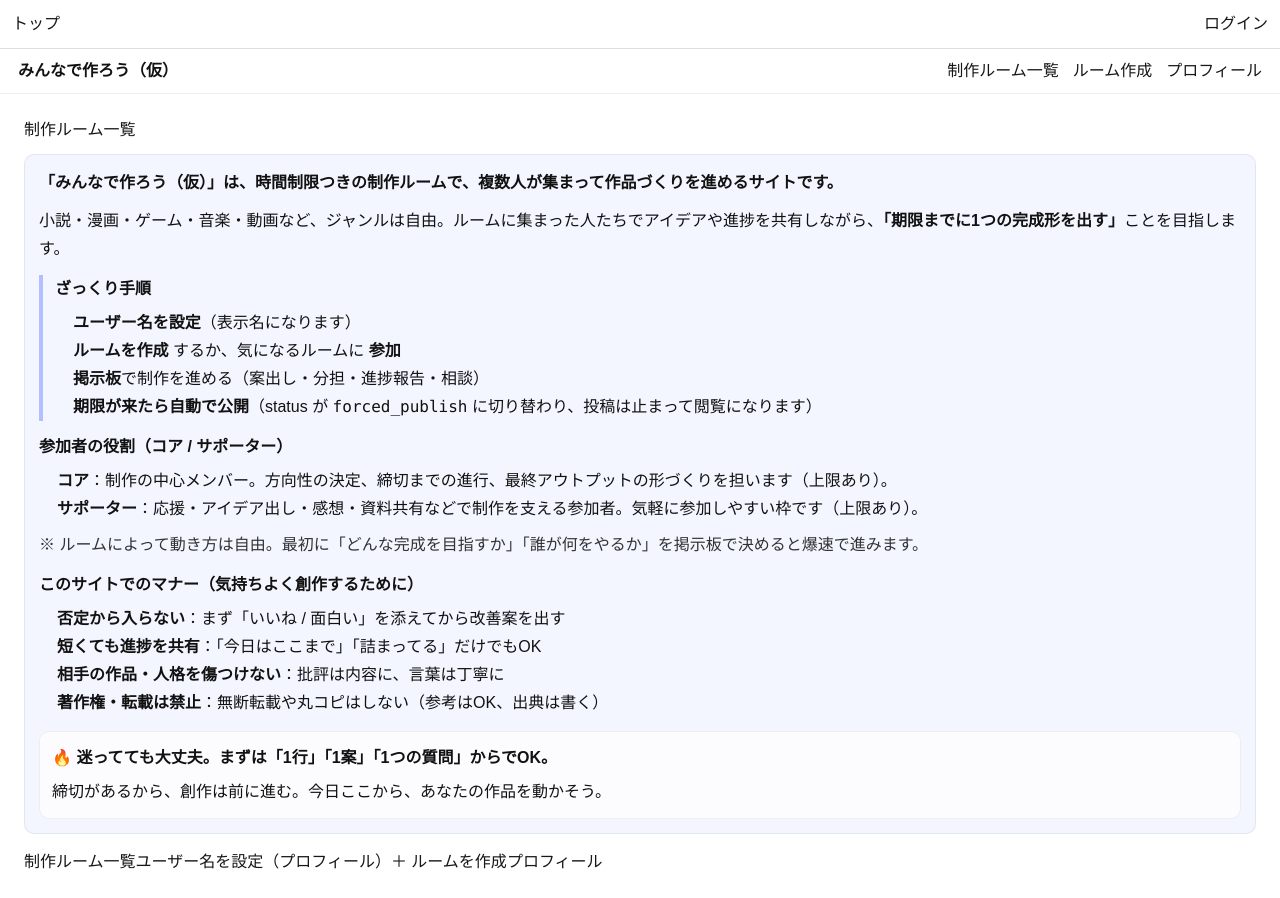
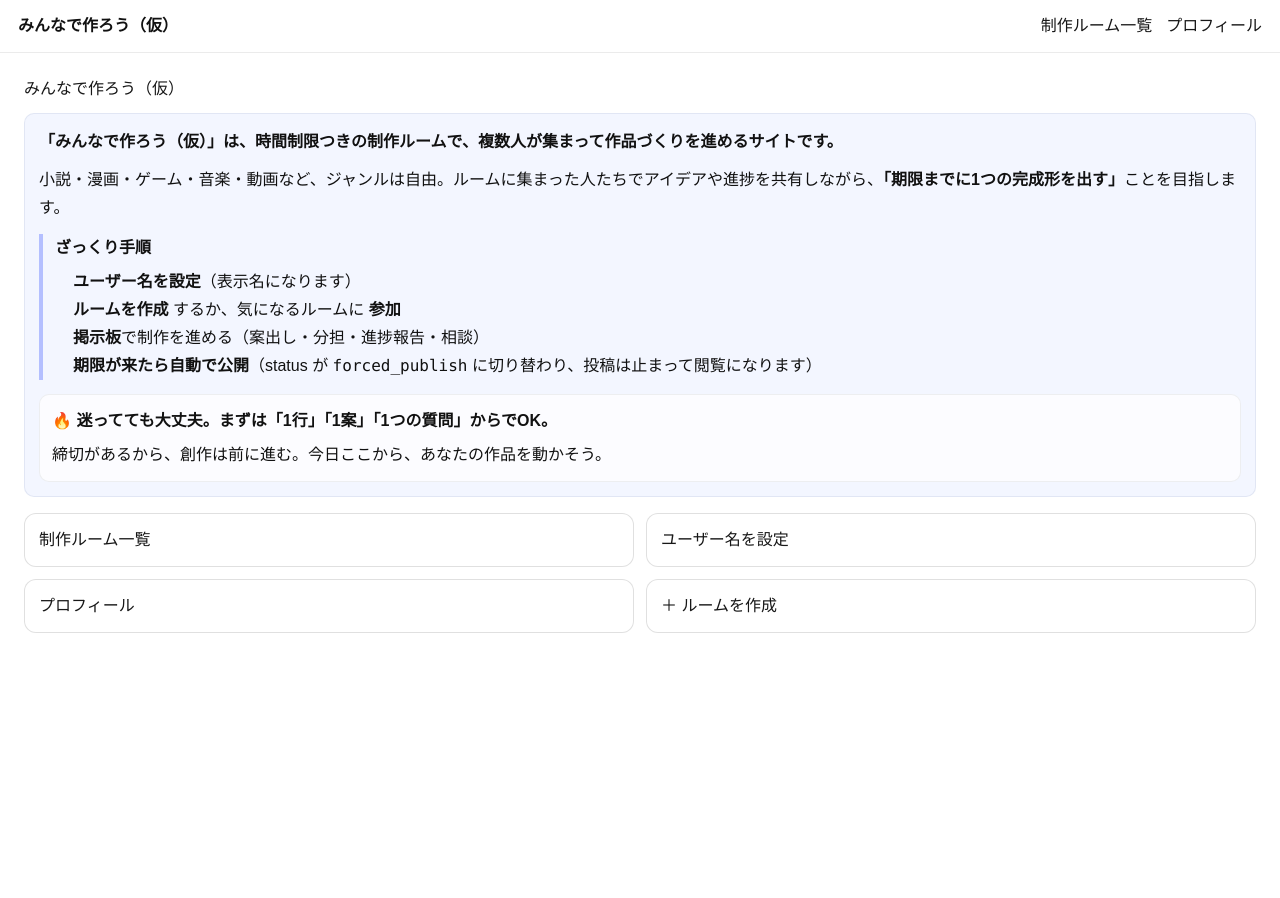
Before and after one commit to toki09141127-source/minnade-tsukuru, a Next.js app: page / in a window 1280 px wide. After the commit the page ends 800 px from the top, so only its background shows below. Built offline with nearby package versions, Linux system fonts and the light colour scheme; no server answers.

Commit message:
fix header rooms link + improve desktop link buttons

```diff
--- a/app/globals.css
+++ b/app/globals.css
@@ -74,8 +74,30 @@ body {
 }
 
 /* ===== Mobile layout helpers ===== */
+/* ===== Mobile layout helpers ===== */
 .pageWrap {
   padding: 24px;
+}
+
+/* ✅ PCでも見やすく：常にボタン化＋2列 */
+.linkRow {
+  display: grid;
+  grid-template-columns: repeat(2, minmax(0, 1fr));
+  gap: 12px;
+}
+
+.linkRow a {
+  display: block;
+  padding: 14px 14px;
+  border: 1px solid rgba(0, 0, 0, 0.12);
+  border-radius: 12px;
+  text-decoration: none;
+  background: rgba(255, 255, 255, 0.8);
+  color: inherit;
+}
+
+.linkRow a:hover {
+  background: rgba(255, 255, 255, 1);
 }
 
 @media (max-width: 640px) {
@@ -83,23 +105,19 @@ body {
     padding: 16px;
   }
 
+  /* ✅ スマホは1列 */
   .linkRow {
-    display: grid;
     grid-template-columns: 1fr;
     gap: 10px;
   }
+}
 
+@media (prefers-color-scheme: dark) {
   .linkRow a {
-    display: block;
-    padding: 12px 12px;
-    border: 1px solid rgba(0, 0, 0, 0.12);
-    border-radius: 10px;
-    text-decoration: none;
+    border: 1px solid rgba(255, 255, 255, 0.16);
+    background: rgba(0, 0, 0, 0.18);
   }
-
-  @media (prefers-color-scheme: dark) {
-    .linkRow a {
-      border: 1px solid rgba(255, 255, 255, 0.16);
-    }
+  .linkRow a:hover {
+    background: rgba(0, 0, 0, 0.28);
   }
 }
--- a/app/layout.tsx
+++ b/app/layout.tsx
@@ -2,7 +2,6 @@
 import './globals.css'
 import Link from 'next/link'
 import { ReactNode } from 'react'
-import AuthHeader from '../components/AuthHeader'
 
 export const metadata = {
   title: 'みんなで作ろう（仮）',
@@ -12,29 +11,35 @@ export default function RootLayout({ children }: { children: ReactNode }) {
   return (
     <html lang="ja">
       <body>
-        {/* ログイン状態も見えるヘッダー */}
-        <AuthHeader />
-
-        {/* 共通ナビ */}
-        <div
+        {/* 共通ヘッダー */}
+        <header
           style={{
             display: 'flex',
             justifyContent: 'space-between',
             alignItems: 'center',
-            padding: '10px 18px',
-            borderBottom: '1px solid #eee',
+            padding: '14px 18px',
+            borderBottom: '1px solid rgba(0,0,0,0.08)',
+            position: 'sticky',
+            top: 0,
+            background: 'rgba(255,255,255,0.92)',
+            backdropFilter: 'blur(8px)',
+            zIndex: 50,
           }}
         >
           <Link href="/" style={{ textDecoration: 'none', color: '#111' }}>
             <strong>みんなで作ろう（仮）</strong>
           </Link>
 
-          <div style={{ display: 'flex', gap: 14, alignItems: 'center' }}>
-            <Link href="/">制作ルーム一覧</Link>
-            <Link href="/rooms/new">ルーム作成</Link>
-            <Link href="/profile">プロフィール</Link>
-          </div>
-        </div>
+          <nav style={{ display: 'flex', gap: 14, alignItems: 'center' }}>
+            {/* ✅ ここが最重要：必ず /rooms */}
+            <Link href="/rooms" prefetch={false}>
+              制作ルーム一覧
+            </Link>
+            <Link href="/profile" prefetch={false}>
+              プロフィール
+            </Link>
+          </nav>
+        </header>
 
         <main>{children}</main>
       </body>
--- a/app/page.tsx
+++ b/app/page.tsx
@@ -3,9 +3,9 @@ import Link from 'next/link'
 export default function HomePage() {
   return (
     <div className="pageWrap">
-      <h1>制作ルーム一覧</h1>
+      <h1>みんなで作ろう（仮）</h1>
 
-      {/* 説明ブロック（ダークモード対応はCSSで） */}
+      {/* 説明ブロック（CSSでダークモード対応済み） */}
       <div className="homeHero">
         <p style={{ margin: 0, fontWeight: 700 }}>
           「みんなで作ろう（仮）」は、時間制限つきの制作ルームで、複数人が集まって作品づくりを進めるサイトです。
@@ -34,39 +34,6 @@ export default function HomePage() {
           </ol>
         </div>
 
-        <div style={{ marginTop: 12 }}>
-          <p style={{ margin: 0, fontWeight: 700 }}>参加者の役割（コア / サポーター）</p>
-          <ul style={{ margin: '6px 0 0 18px', padding: 0 }}>
-            <li>
-              <b>コア</b>：制作の中心メンバー。方向性の決定、締切までの進行、最終アウトプットの形づくりを担います（上限あり）。
-            </li>
-            <li>
-              <b>サポーター</b>：応援・アイデア出し・感想・資料共有などで制作を支える参加者。気軽に参加しやすい枠です（上限あり）。
-            </li>
-          </ul>
-          <p style={{ margin: '8px 0 0 0', opacity: 0.85 }}>
-            ※ ルームによって動き方は自由。最初に「どんな完成を目指すか」「誰が何をやるか」を掲示板で決めると爆速で進みます。
-          </p>
-        </div>
-
-        <div style={{ marginTop: 12 }}>
-          <p style={{ margin: 0, fontWeight: 700 }}>このサイトでのマナー（気持ちよく創作するために）</p>
-          <ul style={{ margin: '6px 0 0 18px', padding: 0 }}>
-            <li>
-              <b>否定から入らない</b>：まず「いいね / 面白い」を添えてから改善案を出す
-            </li>
-            <li>
-              <b>短くても進捗を共有</b>：「今日はここまで」「詰まってる」だけでもOK
-            </li>
-            <li>
-              <b>相手の作品・人格を傷つけない</b>：批評は内容に、言葉は丁寧に
-            </li>
-            <li>
-              <b>著作権・転載は禁止</b>：無断転載や丸コピはしない（参考はOK、出典は書く）
-            </li>
-          </ul>
-        </div>
-
         <div className="homeHeroCallout">
           <p style={{ margin: 0, fontWeight: 800 }}>
             🔥 迷ってても大丈夫。まずは「1行」「1案」「1つの質問」からでOK。
@@ -77,12 +44,12 @@ export default function HomePage() {
         </div>
       </div>
 
-      {/* リンク（スマホは縦並び＆押しやすくなる） */}
+      {/* ✅ PCは2列ボタン / スマホは1列ボタン */}
       <div className="linkRow" style={{ marginTop: 16 }}>
         <Link href="/rooms">制作ルーム一覧</Link>
-        <Link href="/profile">ユーザー名を設定（プロフィール）</Link>
+        <Link href="/profile">ユーザー名を設定</Link>
+        <Link href="/profile">プロフィール</Link>
         <Link href="/rooms/new">＋ ルームを作成</Link>
-        <Link href="/profile">プロフィール</Link>
       </div>
     </div>
   )
```
